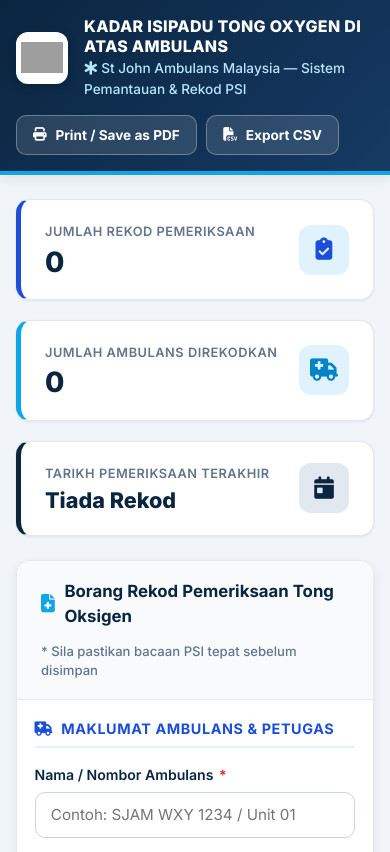
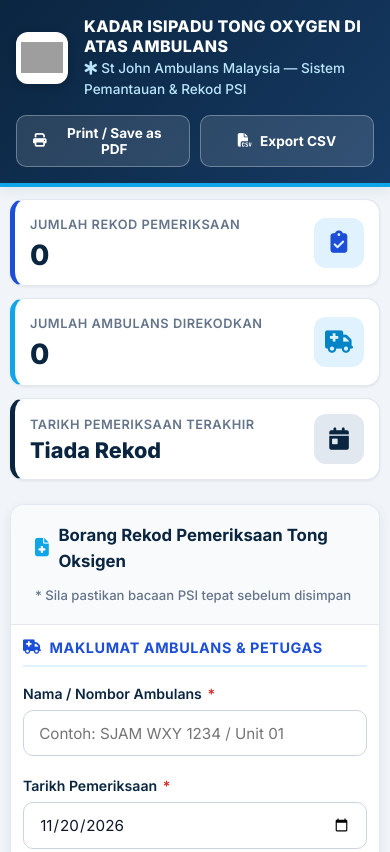
Before and after one commit to sjamkotabharu-hq/kadar-oxygen-diatas-ambulans, a plain HTML site: page index.html in a window 390 px wide. Shown: the top 852 px of the page. Drawn offline with Linux system fonts and the light colour scheme; grey boxes are pictures that could not be loaded.

Commit message:
Update index.html

```diff
--- a/index.html
+++ b/index.html
@@ -1117,6 +1117,51 @@ tbody td:nth-child(13)::before {
                 border: 1px solid #000;
             }
         }
+
+/* RESPONSIVE UNTUK TELEFON */
+@media screen and (max-width: 600px) {
+
+    .main-container {
+        padding: 0 10px;
+        margin-top: 12px;
+    }
+
+    .dashboard-grid {
+        grid-template-columns: 1fr;
+        gap: 12px;
+    }
+
+    .stat-card {
+        width: 100%;
+        padding: 15px;
+    }
+
+    .oxygen-input-grid {
+        grid-template-columns: 1fr;
+    }
+
+    .form-grid {
+        grid-template-columns: 1fr;
+    }
+
+    .card-body {
+        padding: 12px;
+    }
+
+    .header-container {
+        flex-direction: column;
+        align-items: flex-start;
+    }
+
+    .header-actions {
+        width: 100%;
+    }
+
+    .header-actions .btn {
+        flex: 1;
+    }
+
+}
     </style>
 </head>
 <body>
```
